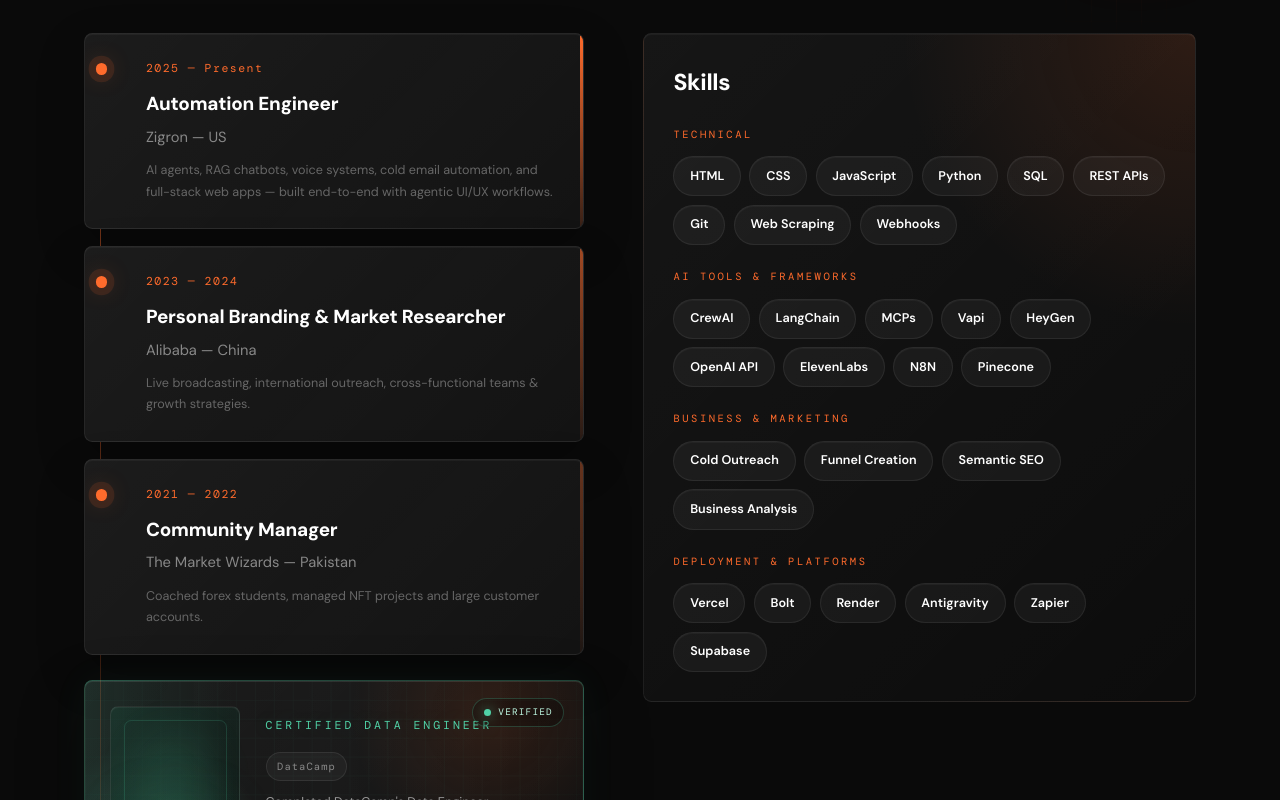
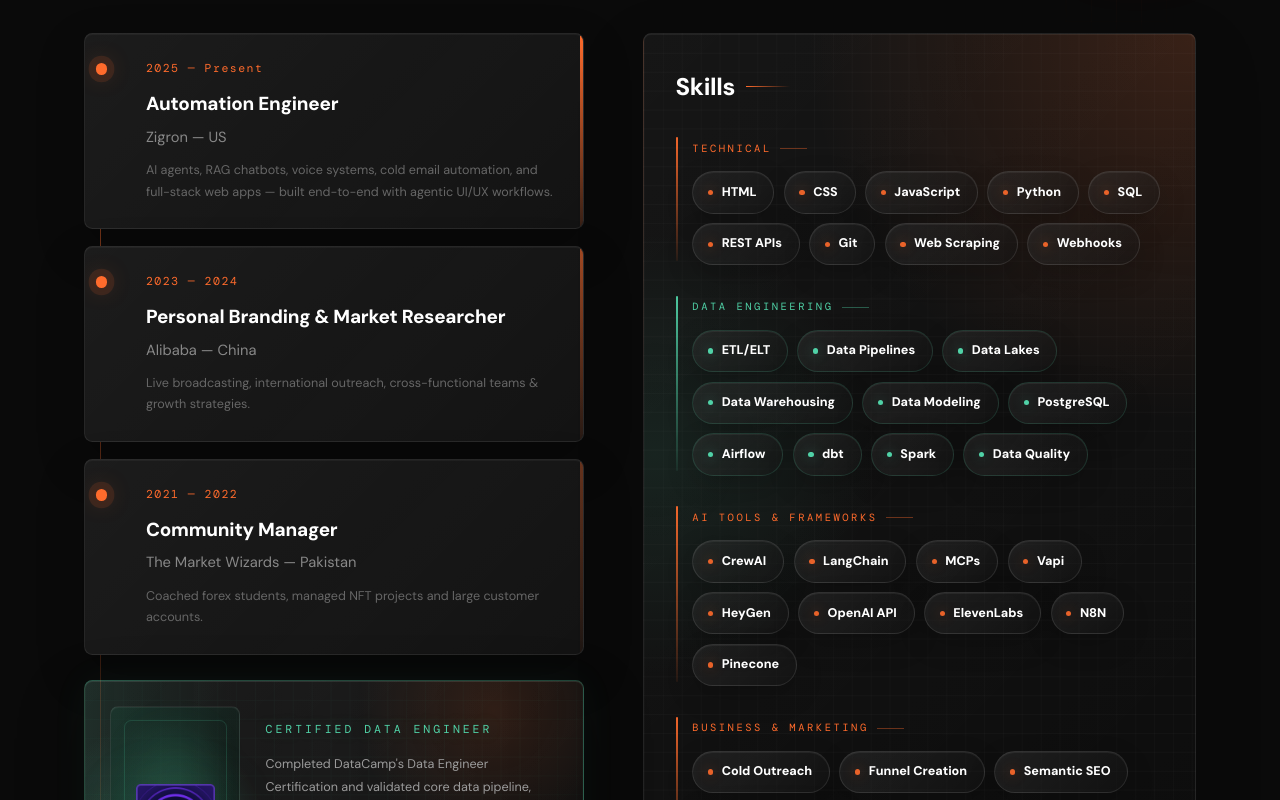
Before and after one commit to akhi-labs/portfolio, a Next.js app: page / in a window 1280 px wide. Shown: the part 2460-3260 px from the top of the page. Built offline with nearby package versions, Linux system fonts and the light colour scheme.

Commit message:
Refine credential and skill chips

```diff
--- a/app/globals.css
+++ b/app/globals.css
@@ -751,34 +751,6 @@ main { padding-top: 60px; }
   pointer-events: none;
 }
 
-.credential-status {
-  position: absolute;
-  top: 16px;
-  right: 18px;
-  z-index: 2;
-  display: inline-flex;
-  align-items: center;
-  gap: 7px;
-  min-height: 28px;
-  padding: 5px 10px;
-  border: 1px solid rgba(80,210,167,0.24);
-  border-radius: 999px;
-  background: rgba(0,0,0,0.24);
-  color: #bdf7e1;
-  font-family: var(--font-dm-mono), monospace;
-  font-size: 9px;
-  letter-spacing: 1.1px;
-  text-transform: uppercase;
-}
-
-.credential-status span {
-  width: 7px;
-  height: 7px;
-  border-radius: 999px;
-  background: #50d2a7;
-  box-shadow: 0 0 12px rgba(80,210,167,0.8);
-}
-
 .credential-badge-wrap {
   width: 124px;
   min-height: 124px;
@@ -829,13 +801,6 @@ main { padding-top: 60px; }
   padding: 6px 0 2px;
 }
 
-.credential-heading-row {
-  display: flex;
-  align-items: center;
-  gap: 12px;
-  flex-wrap: wrap;
-}
-
 .credential-eyebrow {
   display: inline-flex;
   align-items: center;
@@ -845,20 +810,6 @@ main { padding-top: 60px; }
   color: #50d2a7;
   letter-spacing: 2.8px;
   text-shadow: 0 0 18px rgba(80,210,167,0.28);
-}
-
-.credential-issuer {
-  display: inline-flex;
-  align-items: center;
-  min-height: 24px;
-  padding: 4px 10px;
-  border-radius: 999px;
-  border: 1px solid rgba(255,255,255,0.08);
-  background: rgba(255,255,255,0.04);
-  color: var(--text-secondary);
-  font-family: var(--font-dm-mono), monospace;
-  font-size: 10px;
-  letter-spacing: 1px;
 }
 
 .credential-content p {
@@ -940,36 +891,153 @@ main { padding-top: 60px; }
 .skills-col {
   position: sticky;
   top: 92px;
-  padding: 28px;
-  border: 1px solid rgba(255,255,255,0.07);
+  padding: 30px;
+  border: 1px solid rgba(255,255,255,0.085);
   border-radius: 8px;
   background:
-    radial-gradient(circle at 100% 0%, rgba(255,107,44,0.12), transparent 34%),
+    linear-gradient(rgba(255,255,255,0.018) 1px, transparent 1px),
+    linear-gradient(90deg, rgba(255,255,255,0.015) 1px, transparent 1px),
+    radial-gradient(circle at 100% 0%, rgba(255,107,44,0.16), transparent 34%),
+    radial-gradient(circle at 2% 42%, rgba(80,210,167,0.09), transparent 28%),
     linear-gradient(135deg, rgba(255,255,255,0.05), rgba(255,255,255,0.012));
-  box-shadow: inset 0 1px 0 rgba(255,255,255,0.04);
-}
-
-.skills-col h3 { font-size: 22px; font-weight: 800; margin-bottom: 22px; letter-spacing: -0.3px; }
-.skill-category { margin-bottom: 22px; }
+  background-size: 18px 18px, 18px 18px, auto, auto, auto;
+  box-shadow: inset 0 1px 0 rgba(255,255,255,0.045), 0 24px 64px rgba(0,0,0,0.2);
+  overflow: hidden;
+}
+
+.skills-col h3 {
+  position: relative;
+  display: inline-flex;
+  align-items: center;
+  gap: 10px;
+  font-size: 23px;
+  font-weight: 800;
+  margin-bottom: 24px;
+  letter-spacing: -0.3px;
+}
+
+.skills-col h3::after {
+  content: '';
+  width: 42px;
+  height: 1px;
+  background: linear-gradient(90deg, var(--accent), transparent);
+}
+
+.skill-category {
+  position: relative;
+  margin-bottom: 24px;
+  padding-left: 16px;
+}
+
+.skill-category::before {
+  content: '';
+  position: absolute;
+  left: 0;
+  top: 5px;
+  bottom: 4px;
+  width: 2px;
+  border-radius: 99px;
+  background: linear-gradient(to bottom, rgba(255,107,44,0.95), rgba(255,107,44,0.08));
+}
+
+.skill-category:nth-of-type(2)::before {
+  background: linear-gradient(to bottom, rgba(80,210,167,0.95), rgba(80,210,167,0.08));
+}
+
 .skill-category:last-child { margin-bottom: 0; }
-.skill-category-label { font-family: var(--font-dm-mono), monospace; font-size: 10px; color: var(--accent); letter-spacing: 2.4px; margin-bottom: 12px; }
-.skill-tags { display: flex; flex-wrap: wrap; gap: 8px; }
+
+.skill-category-label {
+  display: inline-flex;
+  align-items: center;
+  gap: 8px;
+  font-family: var(--font-dm-mono), monospace;
+  font-size: 10px;
+  color: var(--accent);
+  letter-spacing: 2.4px;
+  margin-bottom: 13px;
+}
+
+.skill-category-label::after {
+  content: '';
+  width: 26px;
+  height: 1px;
+  background: currentColor;
+  opacity: 0.38;
+}
+
+.skill-category:nth-of-type(2) .skill-category-label { color: #50d2a7; }
+
+.skill-tags { display: flex; flex-wrap: wrap; gap: 9px; }
+
 .skill-tag {
+  position: relative;
+  isolation: isolate;
+  min-height: 39px;
+  display: inline-flex;
+  align-items: center;
+  justify-content: center;
   font-size: 12px;
-  font-weight: 600;
+  font-weight: 750;
   color: var(--text-primary);
-  background: rgba(255,255,255,0.045);
-  border: 1px solid rgba(255,255,255,0.07);
+  background:
+    linear-gradient(135deg, rgba(255,255,255,0.075), rgba(255,255,255,0.018)),
+    rgba(10,10,10,0.34);
+  border: 1px solid rgba(255,255,255,0.105);
   border-radius: 999px;
-  padding: 8px 15px;
-  box-shadow: inset 0 1px 0 rgba(255,255,255,0.035);
-  transition: border-color 0.3s, background 0.3s, transform 0.2s var(--ease-out), color 0.2s;
-}
+  padding: 9px 16px 9px 14px;
+  box-shadow: inset 0 1px 0 rgba(255,255,255,0.055), 0 10px 26px rgba(0,0,0,0.18);
+  overflow: hidden;
+  transition: border-color 0.25s, background 0.25s, transform 0.2s var(--ease-out), color 0.2s, box-shadow 0.25s;
+}
+
+.skill-tag::before {
+  content: '';
+  width: 5px;
+  height: 5px;
+  border-radius: 999px;
+  margin-right: 8px;
+  background: rgba(255,107,44,0.9);
+  box-shadow: 0 0 12px rgba(255,107,44,0.42);
+}
+
+.skill-tag::after {
+  content: '';
+  position: absolute;
+  inset: 0;
+  z-index: -1;
+  background: linear-gradient(90deg, rgba(255,107,44,0.13), transparent 52%);
+  opacity: 0;
+  transition: opacity 0.25s;
+}
+
+.skill-category:nth-of-type(2) .skill-tag {
+  border-color: rgba(80,210,167,0.16);
+}
+
+.skill-category:nth-of-type(2) .skill-tag::before {
+  background: #50d2a7;
+  box-shadow: 0 0 12px rgba(80,210,167,0.48);
+}
+
+.skill-category:nth-of-type(2) .skill-tag::after {
+  background: linear-gradient(90deg, rgba(80,210,167,0.14), transparent 52%);
+}
+
 .skill-tag:hover {
-  border-color: rgba(255,107,44,0.48);
-  background: rgba(255,107,44,0.08);
+  border-color: rgba(255,107,44,0.52);
+  background:
+    linear-gradient(135deg, rgba(255,255,255,0.095), rgba(255,107,44,0.04)),
+    rgba(10,10,10,0.42);
   color: #fff;
-  transform: translateY(-2px);
+  box-shadow: inset 0 1px 0 rgba(255,255,255,0.065), 0 16px 34px rgba(0,0,0,0.26), 0 0 22px rgba(255,107,44,0.07);
+  transform: translateY(-3px);
+}
+
+.skill-tag:hover::after { opacity: 1; }
+
+.skill-category:nth-of-type(2) .skill-tag:hover {
+  border-color: rgba(80,210,167,0.5);
+  box-shadow: inset 0 1px 0 rgba(255,255,255,0.065), 0 16px 34px rgba(0,0,0,0.26), 0 0 24px rgba(80,210,167,0.08);
 }
 
 /* ════════════════════════
@@ -1719,11 +1787,9 @@ main { padding-top: 60px; }
   .exp-card { padding: 22px 22px 22px 48px; }
   .exp-card::before { left: 7px; }
   .credential-card { grid-template-columns: 1fr; padding: 22px; gap: 18px; }
-  .credential-status { position: static; width: max-content; order: -2; }
   .credential-badge-wrap { width: 104px; min-height: 104px; order: -1; }
   .credential-badge-wrap img { width: 78px; height: 78px; }
   .credential-content { padding: 0; }
-  .credential-heading-row { gap: 8px; }
   .credential-eyebrow { font-size: 10px; letter-spacing: 2px; }
   .credential-card::after { font-size: 94px; right: -12px; bottom: -30px; }
   .skills-col { padding: 22px; }
--- a/app/page.tsx
+++ b/app/page.tsx
@@ -122,18 +122,11 @@ export default function HomePage() {
             ))}
 
             <div className="credential-card">
-              <div className="credential-status" aria-label="Credential verified">
-                <span />
-                Verified
-              </div>
               <div className="credential-badge-wrap">
                 <img src="/certifications/data-engineering-badge.png" alt="DataCamp Data Engineering certification badge" />
               </div>
               <div className="credential-content">
-                <div className="credential-heading-row">
-                  <span className="credential-eyebrow">CERTIFIED DATA ENGINEER</span>
-                  <span className="credential-issuer">DataCamp</span>
-                </div>
+                <span className="credential-eyebrow">CERTIFIED DATA ENGINEER</span>
                 <p>Completed DataCamp&apos;s Data Engineer Certification and validated core data pipeline, SQL, and production data workflow skills.</p>
                 <div className="credential-meta" aria-label="Credential details">
                   <span>ID: DE0014010483636</span>
--- a/data/experience.ts
+++ b/data/experience.ts
@@ -40,6 +40,10 @@ export const skillCategories: SkillCategory[] = [
     skills: ["HTML", "CSS", "JavaScript", "Python", "SQL", "REST APIs", "Git", "Web Scraping", "Webhooks"],
   },
   {
+    label: "DATA ENGINEERING",
+    skills: ["ETL/ELT", "Data Pipelines", "Data Lakes", "Data Warehousing", "Data Modeling", "PostgreSQL", "Airflow", "dbt", "Spark", "Data Quality"],
+  },
+  {
     label: "AI TOOLS & FRAMEWORKS",
     skills: ["CrewAI", "LangChain", "MCPs", "Vapi", "HeyGen", "OpenAI API", "ElevenLabs", "N8N", "Pinecone"],
   },
```
